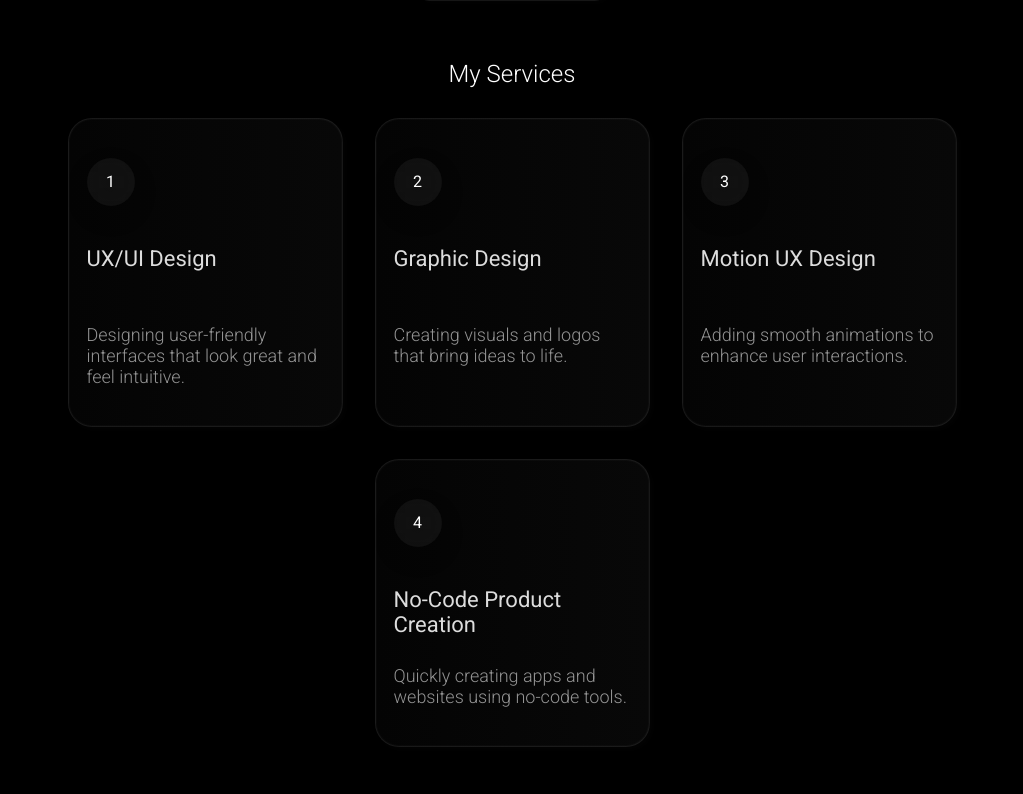
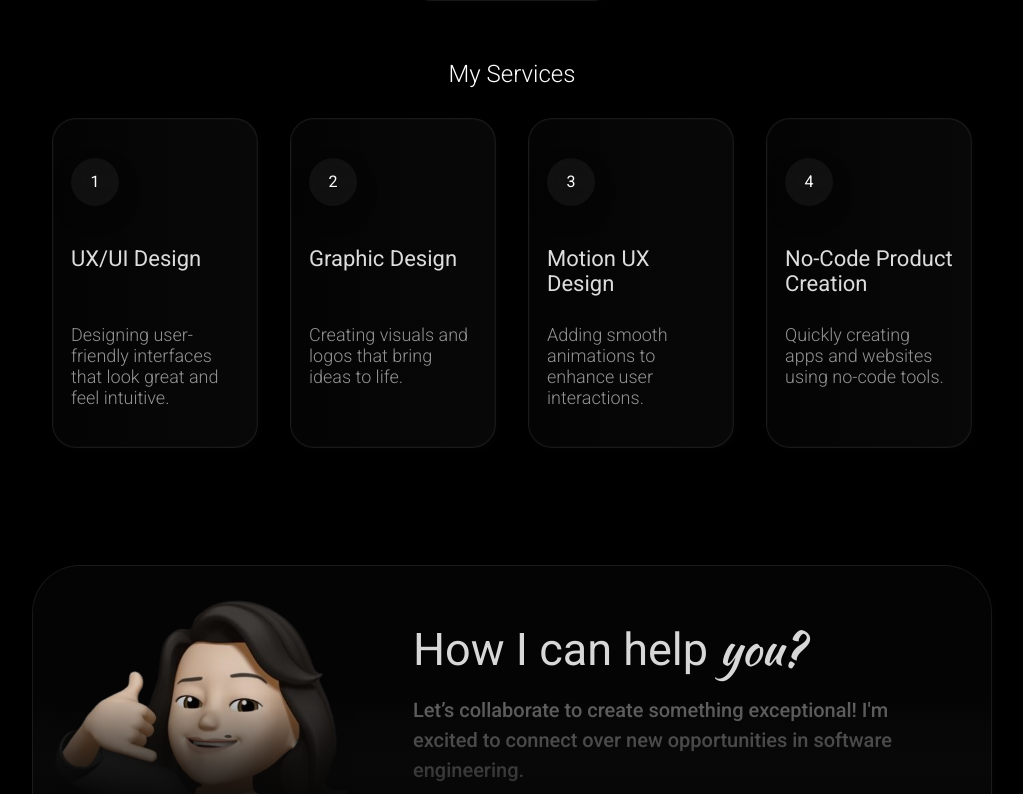
Before and after one commit to WShashinduChamika/client-portfolio, a React (Create React App) app: page /Work in a window 1280 px wide. Shown: the part 2366-3160 px from the top of the page, without its empty margins (128-1151 px from the left). Built offline with nearby package versions, Linux system fonts and the light colour scheme.

Commit message:
fix: adjust layout properties for services grid and slider responsiveness

```diff
--- a/src/Pages/Work/Work.css
+++ b/src/Pages/Work/Work.css
@@ -418,8 +418,8 @@ input:checked + .slider {
   display: flex;
   gap: 32px;
   justify-content: center;
-  flex-wrap: wrap;
-  max-width: 1200px;
+  flex-wrap: nowrap;
+  max-width: 1300px;
   margin: 0 auto;
   padding: 0 20px;
 }
@@ -497,6 +497,7 @@ input:checked + .slider {
   .services-grid {
     gap: 24px;
     padding: 0 30px;
+    flex-wrap: wrap;
   }
 
   .service-card {
```
